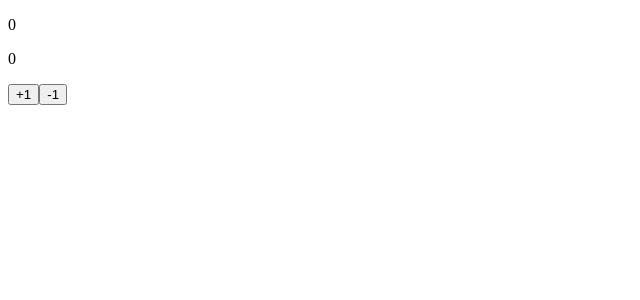
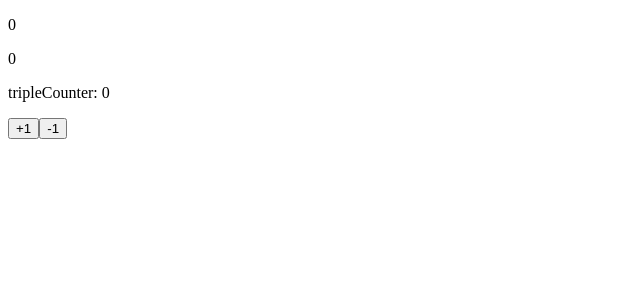
Before and after one commit to kinoko109/vue-cli, a Vue app: page / in a window 1280 px wide. Shown: the top 300 px of the page, without its empty margins (0-640 px from the left). Built offline with nearby package versions, Linux system fonts and the light colour scheme.

Commit message:
update: gettersにtripleCounterを追加

```diff
--- a/src/App.vue
+++ b/src/App.vue
@@ -2,6 +2,7 @@
   <div id="app">
     <p>{{ count }}</p>
     <p>{{ doubleCounter }}</p>
+    <p>tripleCounter: {{ tripleCounter }}</p>
     <button @click="increment(1)">+1</button>
     <button @click="decrement(2)">-1</button>
   </div>
@@ -15,7 +16,7 @@ export default {
     count() {
       return this.$store.state.count
     },
-    ...mapGetters(["doubleCounter"])
+    ...mapGetters(["doubleCounter", "tripleCounter"])
   },
   methods: {
     ...mapActions(["increment"]),
--- a/src/store/index.js
+++ b/src/store/index.js
@@ -8,7 +8,8 @@ export default new Vuex.Store({
     count: 0
   },
   getters: {
-    doubleCounter: state => state.count * 2
+    doubleCounter: state => state.count * 2,
+    tripleCounter: state => state.count * 3,
   },
   mutations: {
     increment(state, number) {
```
